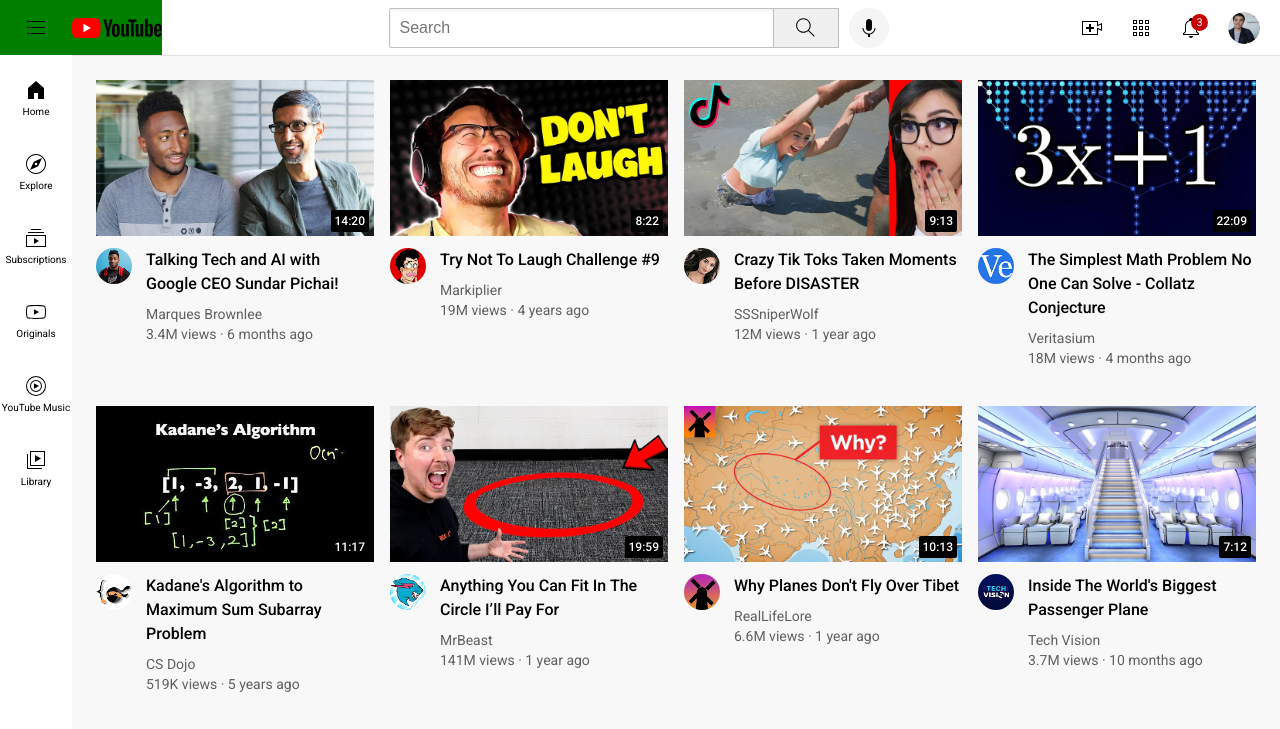
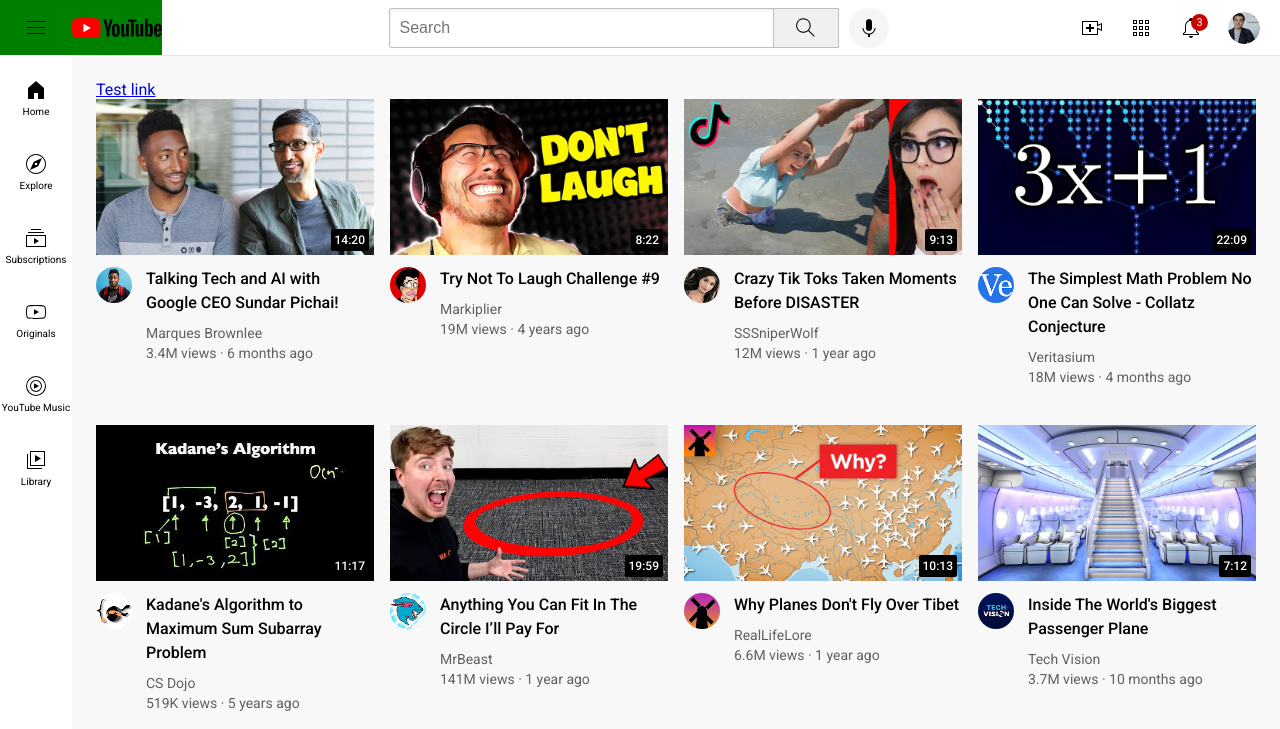
Before and after one commit to patriksimandl/supersimple-website, a plain HTML site: page index.html in a window 1280 px wide. Shown: the top 729 px of the page. Drawn offline with Linux system fonts and the light colour scheme.

Commit message:
Update index.html

```diff
--- a/index.html
+++ b/index.html
@@ -14,6 +14,9 @@
     <link rel="stylesheet" href="styles/test.css"
   </head>
   <body>
+    <div>
+      <a href="test.html" target="_blank">Test link</a>
+    </div>
     <header class="header">
       <div class="left-section">
         <img class="hamburger-menu" src="icons/hamburger-menu.svg">
```
